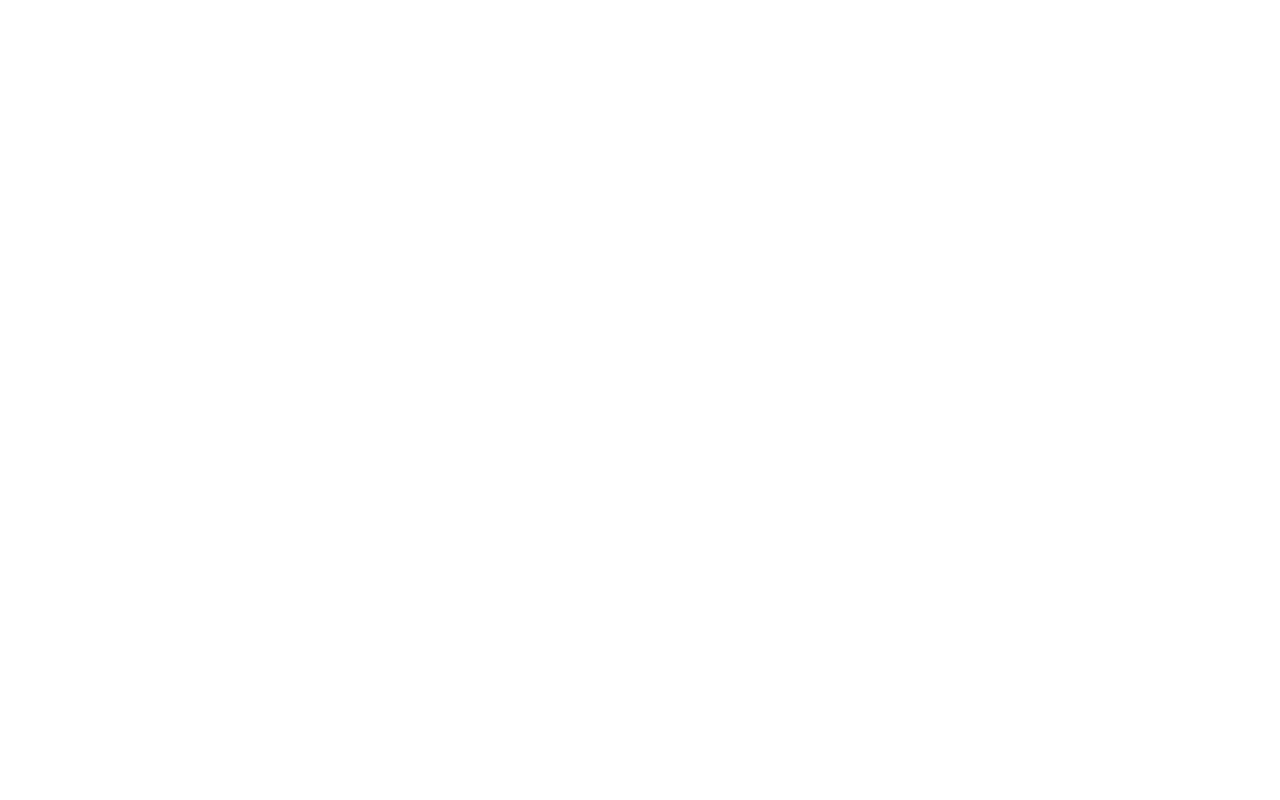
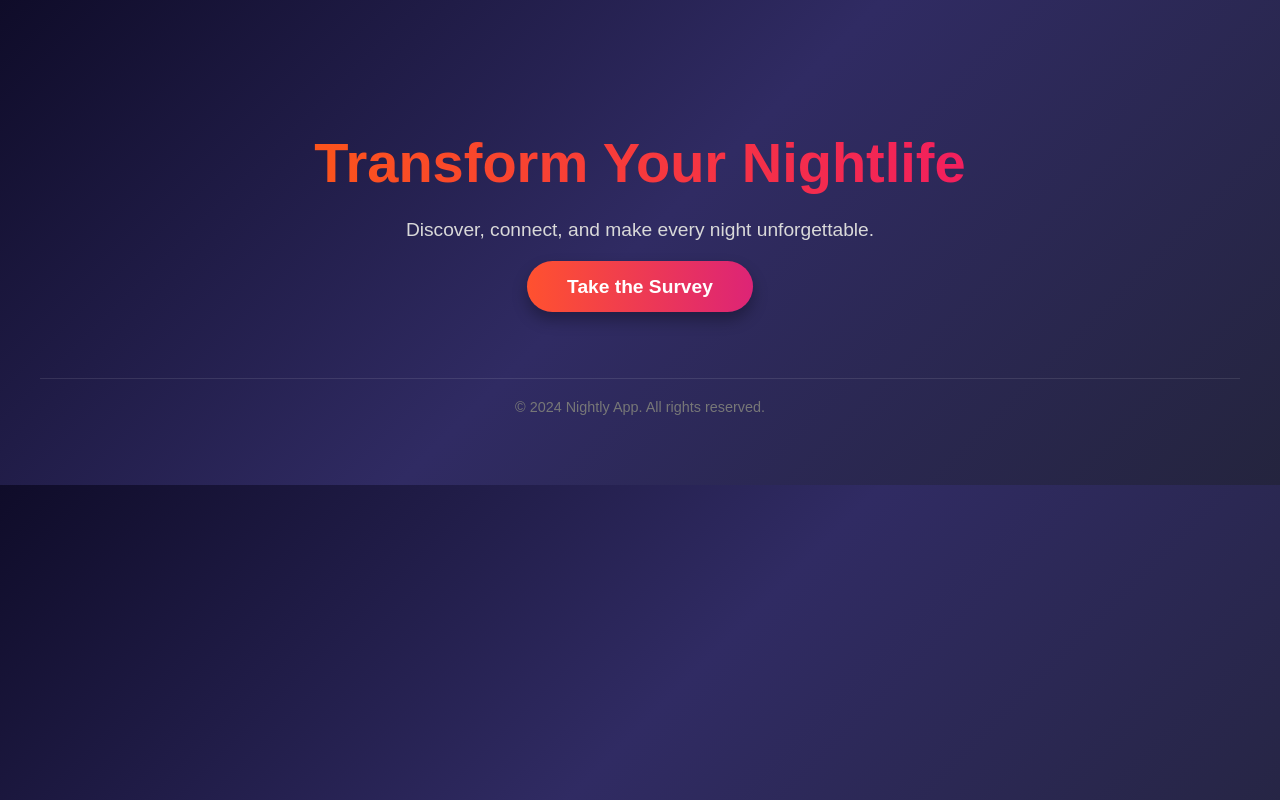
Before and after one commit to toji-ut/nightly, a plain HTML site: page index.html in a window 1280 px wide. Drawn offline with Linux system fonts and the light colour scheme.

Commit message:
landing page

```diff
--- a/index.html
+++ b/index.html
@@ -1,11 +1,95 @@
 <!DOCTYPE html>
 <html lang="en">
 <head>
-    <meta charset="UTF-8">
-    <meta name="viewport" content="width=device-width, initial-scale=1.0">
-    <title>Document</title>
+  <meta charset="UTF-8">
+  <meta name="viewport" content="width=device-width, initial-scale=1.0">
+  <title>Transform Your Nightlife</title>
+  <style>
+    /* General Reset */
+    * {
+      margin: 0;
+      padding: 0;
+      box-sizing: border-box;
+    }
+    body {
+      font-family: 'Poppins', sans-serif;
+      background: linear-gradient(135deg, #0f0c29, #302b63, #24243e);
+      color: white;
+      text-align: center;
+      overflow-x: hidden;
+      padding: 0 20px;
+    }
+    h1 {
+      font-size: 3.5rem;
+      font-weight: 700;
+      margin-bottom: 20px;
+      background: linear-gradient(90deg, #ff6a00, #ee0979);
+      -webkit-background-clip: text;
+      -webkit-text-fill-color: transparent;
+    }
+    p {
+      font-size: 1.2rem;
+      line-height: 1.6;
+      margin-bottom: 30px;
+      color: #d9d9d9;
+    }
+    .container {
+      padding: 50px 20px;
+    }
+    .hero {
+      margin: 80px auto;
+      animation: fadeIn 1.5s ease-in-out;
+    }
+    /* Buttons */
+    .survey-button {
+      padding: 15px 40px;
+      margin: 10px;
+      font-size: 1.2rem;
+      font-weight: bold;
+      color: white;
+      background: linear-gradient(90deg, #ff512f, #dd2476);
+      border: none;
+      border-radius: 30px;
+      cursor: pointer;
+      text-decoration: none;
+      box-shadow: 0 8px 15px rgba(0, 0, 0, 0.3);
+      transition: transform 0.3s, box-shadow 0.3s;
+    }
+    .survey-button:hover {
+      transform: scale(1.1);
+      box-shadow: 0 12px 25px rgba(0, 0, 0, 0.5);
+    }
+    /* Footer */
+    footer {
+      margin-top: 50px;
+      font-size: 0.9rem;
+      color: #777;
+      padding: 20px 0;
+      border-top: 1px solid rgba(255, 255, 255, 0.1);
+    }
+    /* Animations */
+    @keyframes fadeIn {
+      from {
+        opacity: 0;
+        transform: translateY(30px);
+      }
+      to {
+        opacity: 1;
+        transform: translateY(0);
+      }
+    }
+  </style>
 </head>
 <body>
-
+  <div class="container">
+    <div class="hero">
+      <h1>Transform Your Nightlife</h1>
+      <p>Discover, connect, and make every night unforgettable.</p>
+      <a href="https://yoursurveylink.com" target="_blank" class="survey-button">Take the Survey</a>
+    </div>
+    <footer>
+      © 2024 Nightly App. All rights reserved.
+    </footer>
+  </div>
 </body>
 </html>
```
